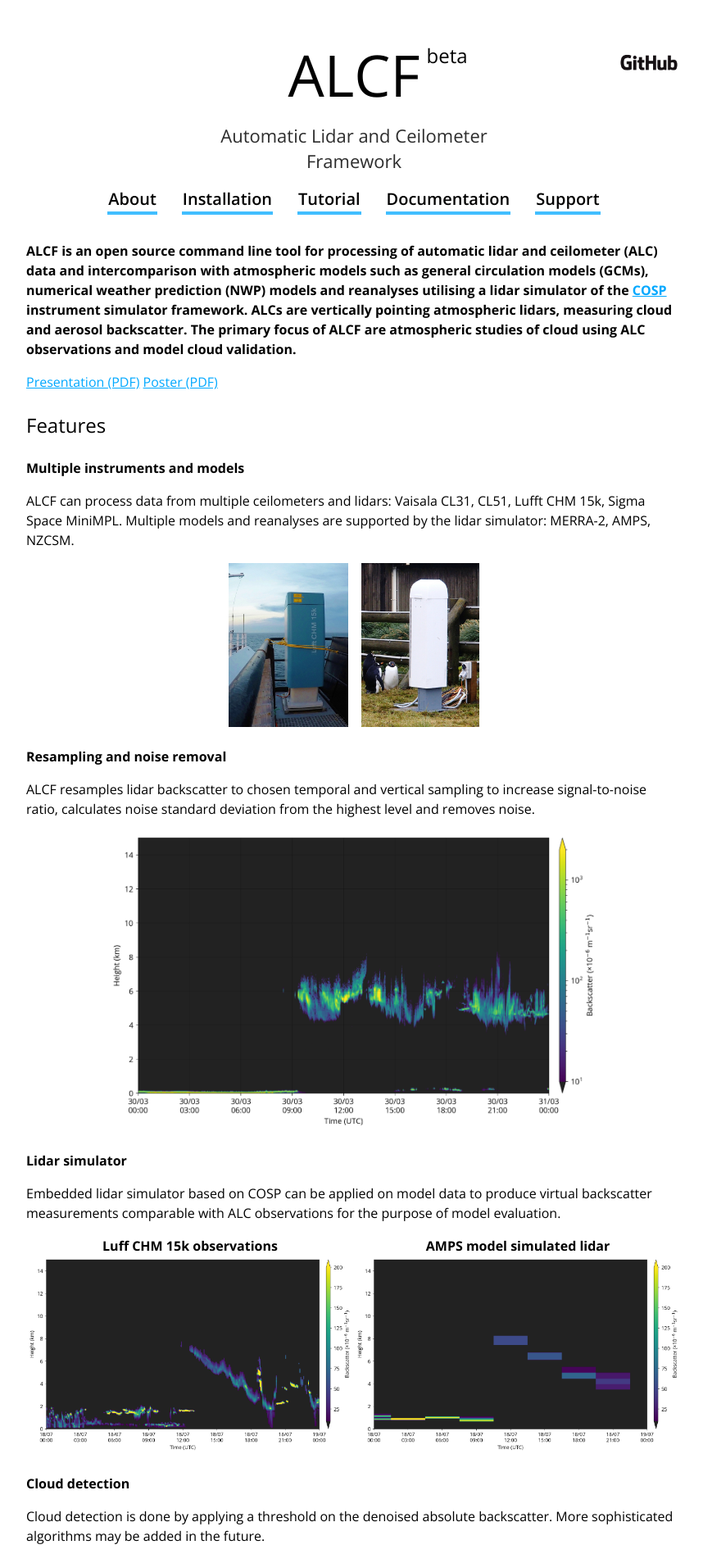
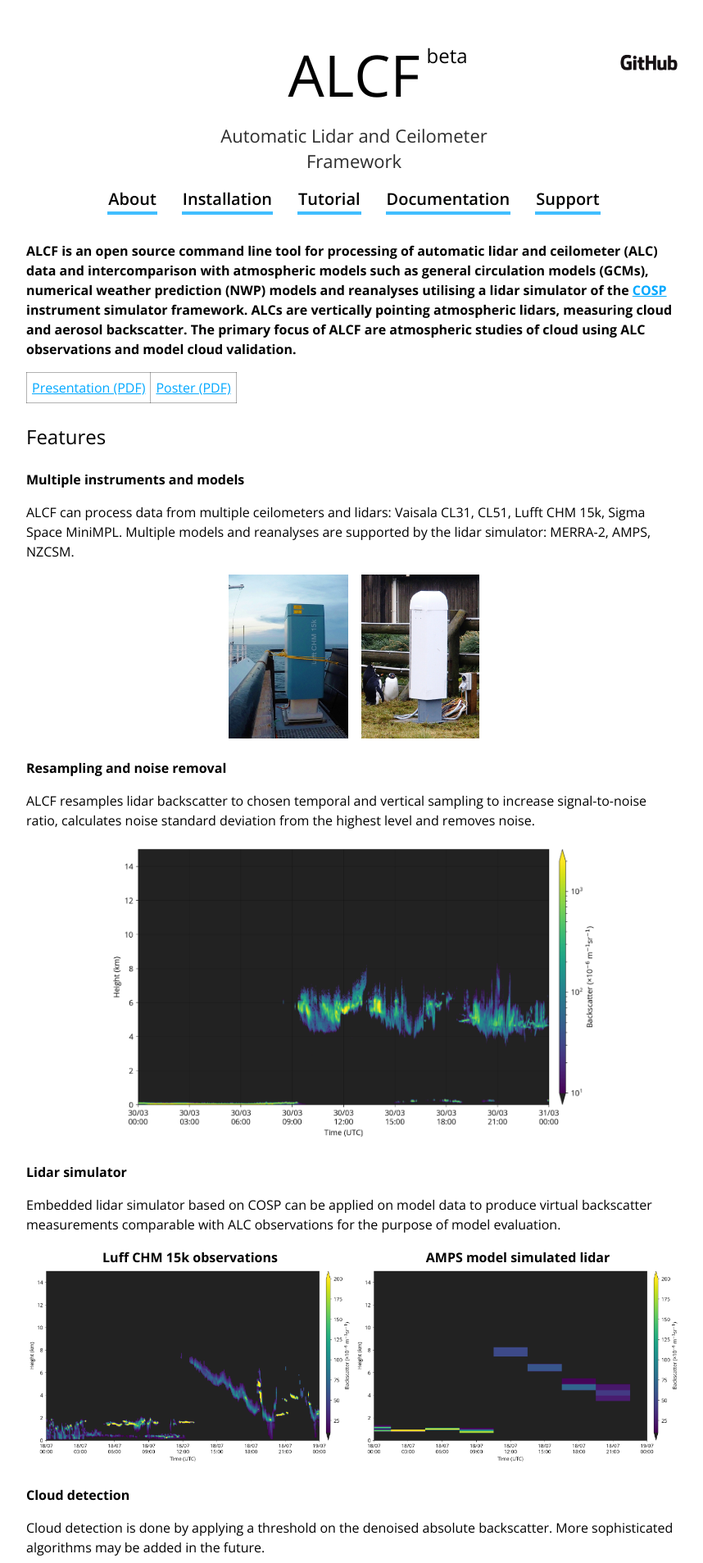
Before and after one commit to alcf-lidar/alcf-lidar.github.io, a Jekyll site: the page built from index.md, in a window 1280 px wide. Shown: the top 1907 px of the page at 82% size, without its empty margins (208-1066 px from the left). Built offline with Jekyll 4.4.1, drawn with Linux system fonts in a browser that asks for light colours.

Commit message:
Minor change in formatting

```diff
--- a/index.md
+++ b/index.md
@@ -7,8 +7,7 @@ layout: default
 ALCF is an open source command line tool for processing of automatic lidar and ceilometer (ALC) data and intercomparison with atmospheric models such as general circulation models (GCMs), numerical weather prediction (NWP) models and reanalyses utilising a lidar simulator of the <a href="https://www.earthsystemcog.org/projects/cfmip/cosp">COSP</a> instrument simulator framework. ALCs are vertically pointing atmospheric lidars, measuring cloud and aerosol backscatter. The primary focus of ALCF are atmospheric studies of cloud using ALC observations and model cloud validation.
 </p>
 
-[Presentation (PDF)](presentation.pdf)
-[Poster (PDF)](poster.pdf)
+[Presentation (PDF)](presentation.pdf) | [Poster (PDF)](poster.pdf)
 
 ### Features
 
```
